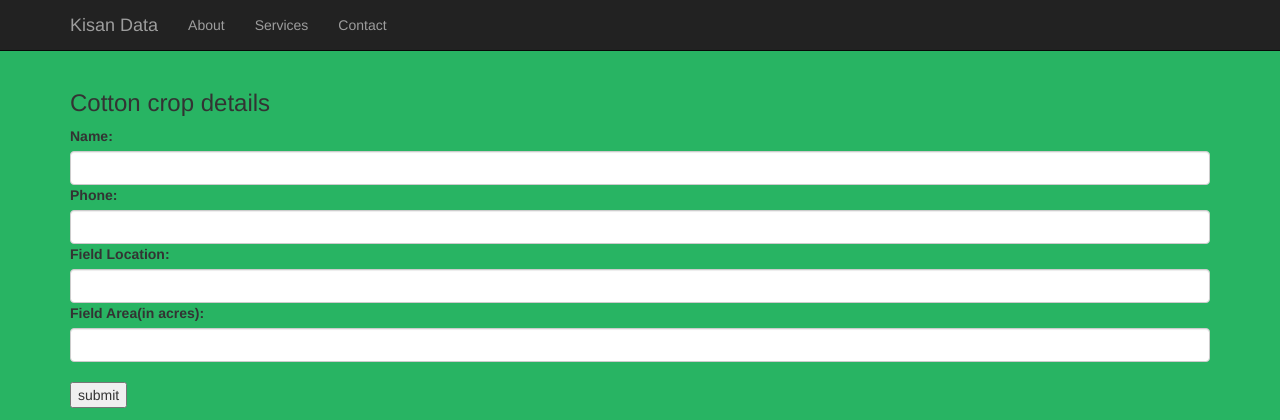
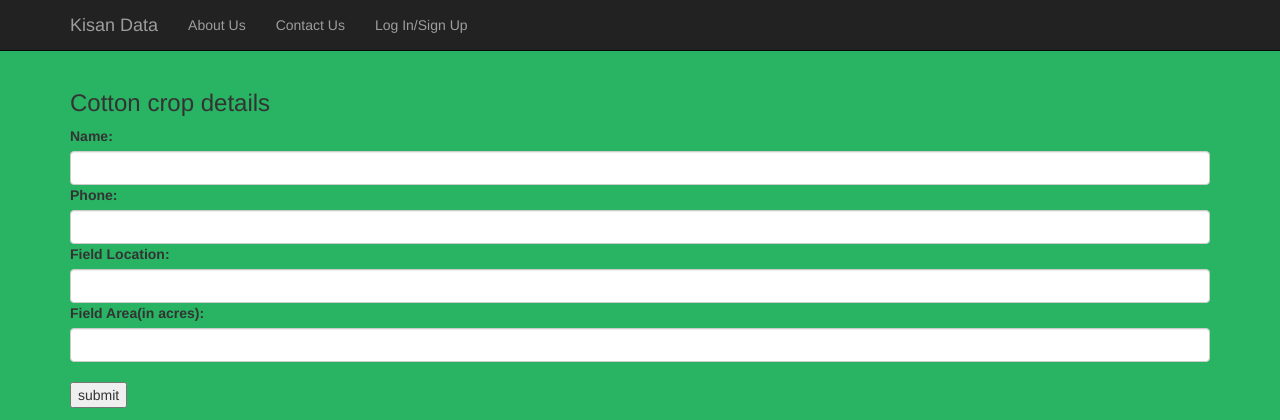
Before and after one commit to Palash51/kd, a Django app: page /cotton/ in a window 1280 px wide. Shown: the top 420 px of the page. Run offline with Django 3.2, Linux system fonts and the light colour scheme; parts of the project's set-up code (start-up, migrations or seed data) failed here and were passed over; some libraries are stand-ins or nearby versions.

Commit message:
make it better

```diff
--- a/myapp/templates/cotton.html
+++ b/myapp/templates/cotton.html
@@ -24,11 +24,10 @@
         <script src="https://oss.maxcdn.com/libs/html5shiv/3.7.0/html5shiv.js"></script>
         <script src="https://oss.maxcdn.com/libs/respond.js/1.4.2/respond.min.js"></script>
     <![endif]-->
-    <style>
+<style>
 body {
-    background-color: #28B463;
+    background-color:#28B463;
 }</style>
-
 </head>
 
 <body>
@@ -50,13 +49,14 @@ body {
             <div class="collapse navbar-collapse" id="bs-example-navbar-collapse-1">
                 <ul class="nav navbar-nav">
                     <li>
-                        <a href="#">About</a>
+                        <a href="{% url 'about' %}">About Us</a>
+                    </li>
+
+                    <li>
+                        <a href="{% url 'contact' %}">Contact Us</a>
                     </li>
                     <li>
-                        <a href="#">Services</a>
-                    </li>
-                    <li>
-                        <a href="#">Contact</a>
+                        <a href="#">Log In/Sign Up</a>
                     </li>
                 </ul>
             </div>
@@ -84,3 +84,5 @@ body {
                 </form>
                 </div>
             </div>
+
+</body>
```
